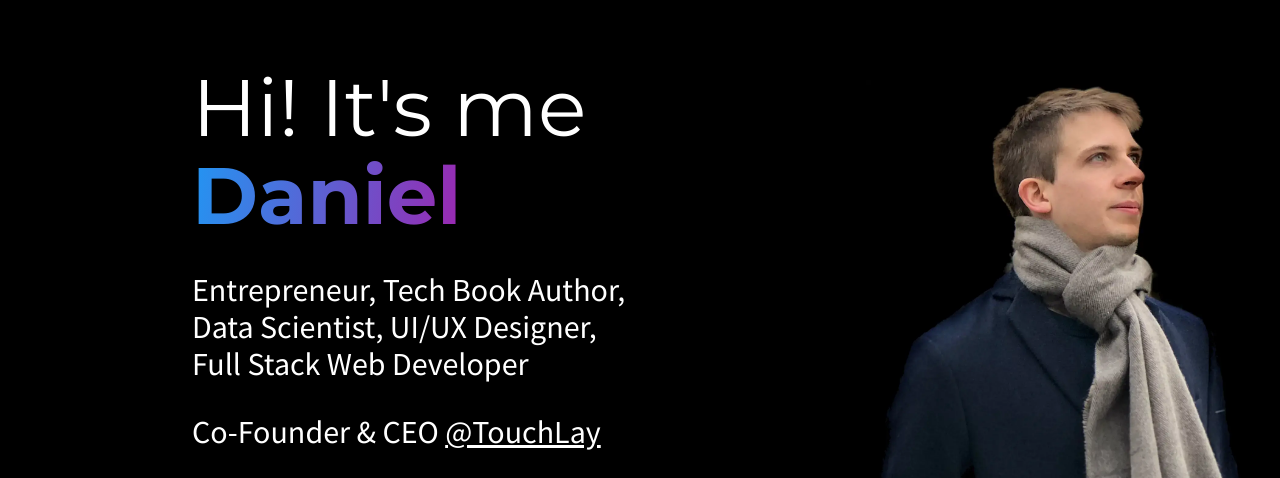
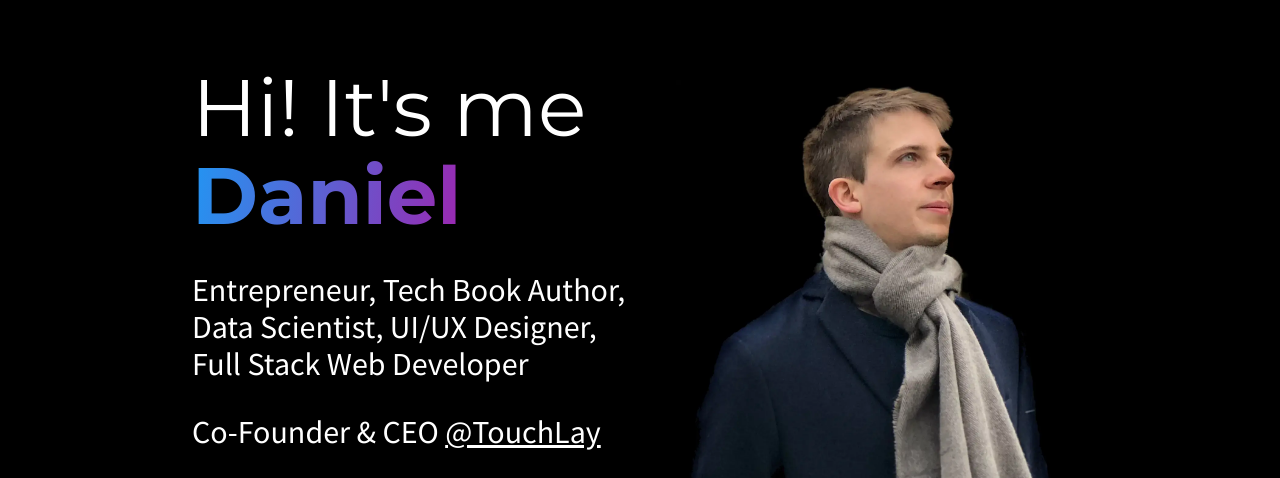
Before and after one commit to omnidan/omnidan-net, a website built with Parcel: page index.html in a window 1280 px wide. Shown: the top 478 px of the page. Built offline with nearby package versions, Linux system fonts and the light colour scheme.

Commit message:
improve responsive resizing

```diff
--- a/css/main.css
+++ b/css/main.css
@@ -66,6 +66,7 @@ header {
 /* intro section */
 .intro {
   grid-area: intro;
+  max-width: 800px;
 }
 
 /* job section */
@@ -127,26 +128,29 @@ header {
 /* picture of me */
 aside {
   grid-area: aside;
-  display: grid;
-  place-content: center;
-  min-width: 50%;
+}
+
+aside picture {
+  display: flex;
+  justify-content: center;
 }
 
 .picture-me {
-  height: 100%;
-  max-height: 90vh;
+  width: 50%;
 }
 
 /* responsive media queries */
-@media (min-width: 500px) and (min-height: 500px) {
-  html {
-    font-size: 2em;
+@media only screen and (min-width: 600px) {
+  /* s */
+  .picture-me {
+    width: 30%;
   }
 }
 
-@media (min-width: 500px) and (orientation: landscape), (min-width: 1000px) {
+@media only screen and (min-width: 768px) {
+  /* m */
   body {
-    padding: 5% 25% 5% 10%;
+    padding: 5% 25% 5% 5%;
     grid-template-columns: 3fr 1fr;
     grid-template-areas:
       'header   aside'
@@ -156,15 +160,46 @@ aside {
       'socials  aside';
   }
 
+  aside picture {
+    display: flex;
+    justify-content: flex-start;
+  }
+
   .picture-me {
     position: fixed;
     bottom: 0;
+    height: 80%;
+    width: auto;
   }
 }
 
-@media (min-width: 1000px) {
+@media only screen and (min-width: 768px) and (orientation: portrait) {
+  /* fix for larger devices in portrait mode */
+  .picture-me {
+    max-height: 50%;
+    right: 0.5em;
+  }
+}
+
+@media only screen and (min-width: 992px) {
+  /* l */
+  html {
+    font-size: 2em;
+  }
+
   body {
-    padding: 5% 25% 5% 15%;
+    padding: 5% 25% 5% 10%;
+  }
+
+  .picture-me {
+    height: 90%;
+  }
+}
+
+@media only screen and (min-width: 1200px) {
+  /* xl */
+  body {
+    padding: 5% 35% 5% 15%;
   }
 }
 
--- a/index.html
+++ b/index.html
@@ -29,15 +29,15 @@
 <body>
 
   <header>
-    <section>Hi! It's me</section>
+    <section>Hi! It's&nbsp;me</section>
     <section><span class="magic">Daniel</span></section>
   </header>
 
   <main>
     <section class="intro">
-      Entrepreneur, Tech Book Author,<br />
-      Data Scientist, UI/UX Designer,<br />
-      Full Stack Web Developer
+      Entrepreneur, Tech&nbsp;Book&nbsp;Author,
+      Data&nbsp;Scientist, UI/UX&nbsp;Designer,
+      Full&nbsp;Stack&nbsp;Web&nbsp;Developer
     </section>
 
     <section class="job">
```
